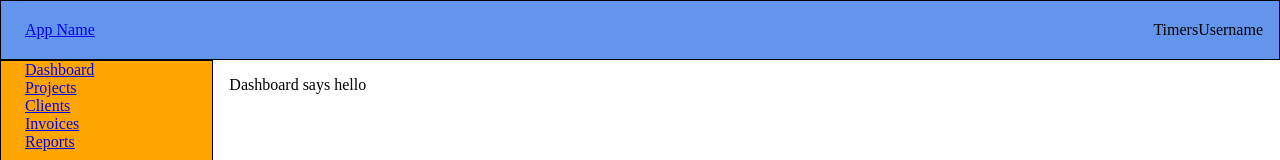
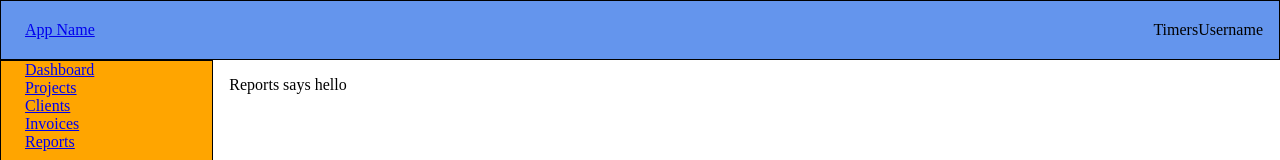
Before and after one commit to RFHold/client-invoicer, a React (Create React App) app: page /reports in a window 1280 px wide. Shown: the top 160 px of the page. Built offline with nearby package versions, Linux system fonts and the light colour scheme.

Commit message:
routes work

```diff
--- a/src/App.js
+++ b/src/App.js
@@ -1,15 +1,10 @@
 import React, {PureComponent as Component} from 'react';
-import { BrowserRouter as Router, Route, Switch } from "react-router-dom";
+import { BrowserRouter as Router } from "react-router-dom";
 import "./App.css";
 import { Grid, Row, Col } from 'react-flexbox-grid';
 import GlobalHeader from "./components/GlobalHeader";
 import Navbar from "./components/Navbar";
 import PageContainer from "./components/PageContainer";
-import Dashboard from "./components/PageContainer/Dashboard";
-import Projects from "./components/PageContainer/Dashboard";
-import Clients from "./components/PageContainer/Dashboard";
-import Invoices from "./components/PageContainer/Dashboard";
-import Reports from "./components/PageContainer/Dashboard";
 import { CompanyContext } from "./components/Contexts";
 
 class App extends Component {
@@ -58,15 +53,7 @@ class App extends Component {
                   <Navbar />
                 </Col>
                 <Col xs={10} id="pagecontainer-col">
-                  <PageContainer>
-                    <Switch>
-                      <Route exact path="/dashboard" component={Dashboard} />
-                      <Route exact path="/projects" component={Projects} />
-                      <Route exact path="/clients" component={Clients} />
-                      <Route exact path="/invoices" component={Invoices} />
-                      <Route exact path="/reports" component={Reports} />
-                    </Switch>
-                  </PageContainer>
+                  <PageContainer/>
                 </Col>
               </Row>
             </Grid>
--- a/src/components/PageContainer/index.js
+++ b/src/components/PageContainer/index.js
@@ -1,7 +1,22 @@
+import React from 'react';
+import { Route, Switch } from "react-router-dom";
+import Dashboard from "./Dashboard";
+import Projects from "./Projects";
+import Clients from "./Clients";
+import Invoices from "./Invoices";
+import Reports from "./Reports";
 import "./style.css";
 
 function PageContainer(props) {
-	return props.children;
+	return (
+		<Switch>
+			<Route exact path="/dashboard" component={Dashboard} />
+			<Route exact path="/projects" component={Projects} />
+			<Route exact path="/clients" component={Clients} />
+			<Route exact path="/invoices" component={Invoices} />
+			<Route exact path="/reports" component={Reports} />
+		</Switch>
+	);
 }
 
 export default PageContainer;
```
